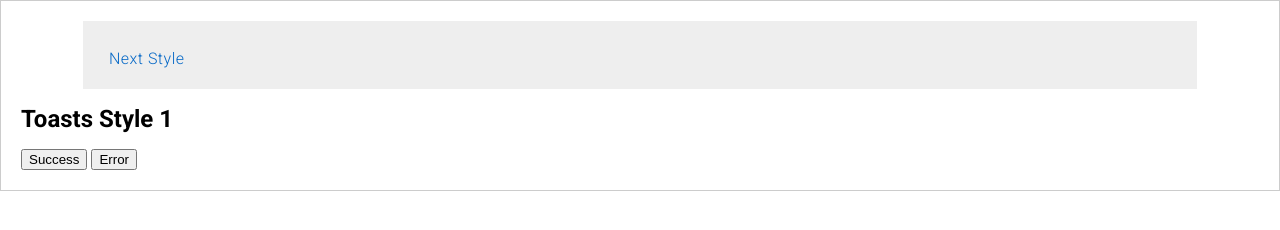
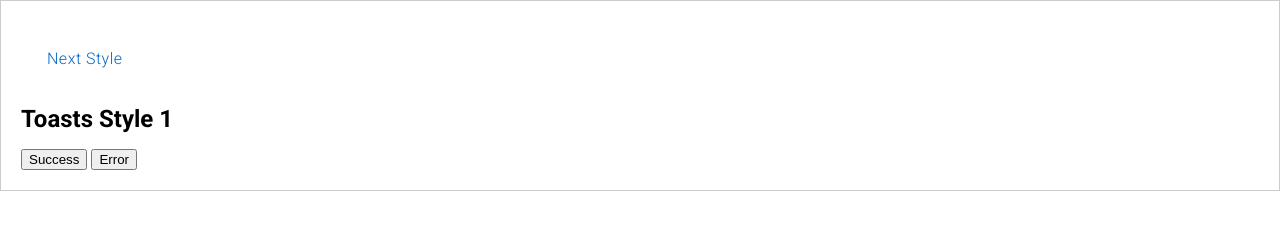
Before and after one commit to vaibhav291193/merc-toasts-mobile, a plain HTML site: page index.html in a window 1280 px wide. Drawn offline with Linux system fonts and the light colour scheme.

Commit message:
link script removal

```diff
--- a/index.html
+++ b/index.html
@@ -3,8 +3,7 @@
 
 <head>
     <META http-equiv="Content-Type" content="text/html; charset=UTF-8">
-    <link rel="stylesheet" type="text/css" href="links.css">
-<link rel="stylesheet" type="text/css" href="css/notifications.css">
+    <link rel="stylesheet" type="text/css" href="css/notifications.css">
     <meta name="viewport" content="width=device-width, initial-scale=1.0, maximum-scale=1.0">
     <title>Toasts Style 1</title>
 </head>
```
Also changed, not shown: toasts-2.html (+1 -2 lines).
